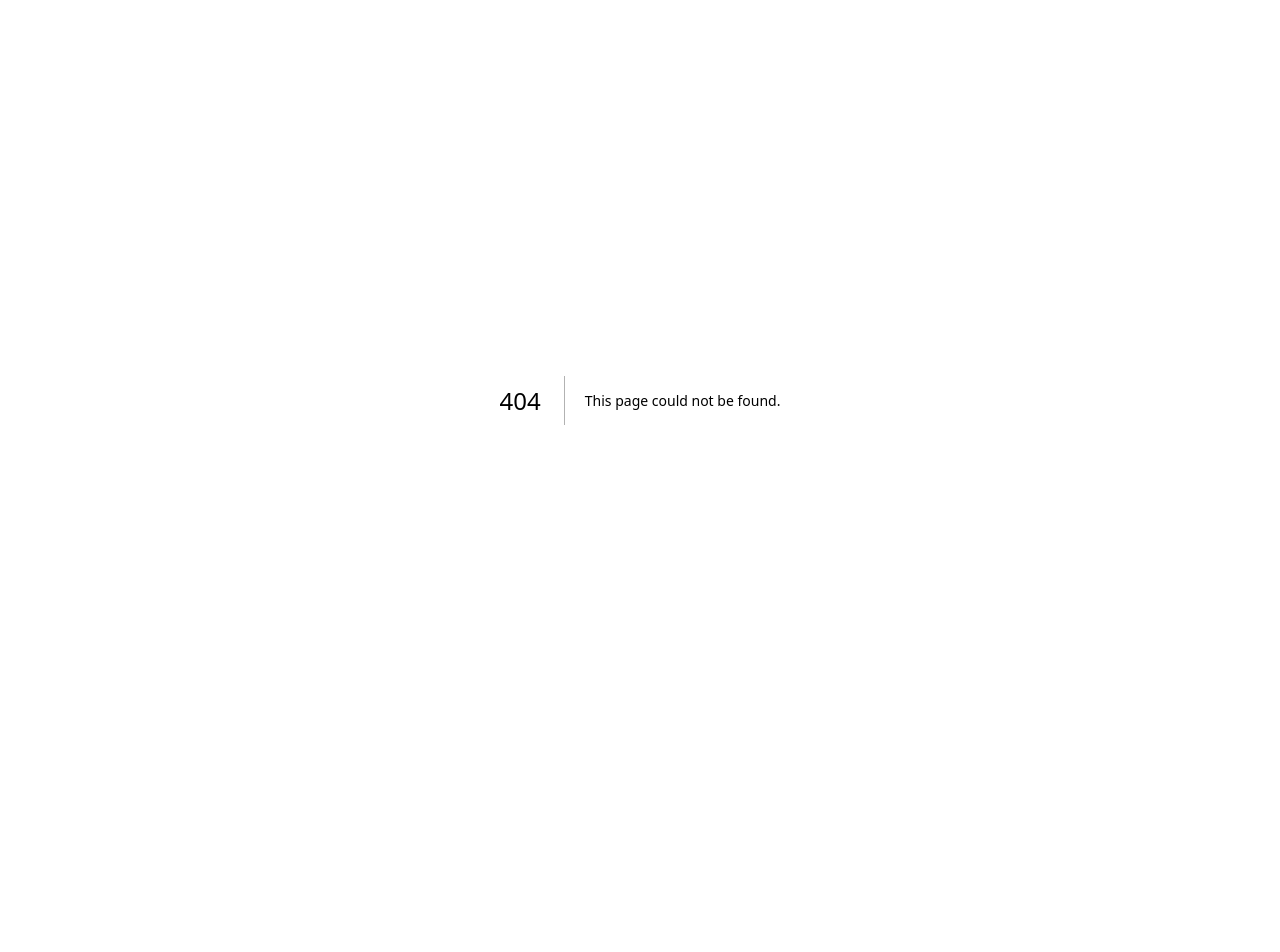
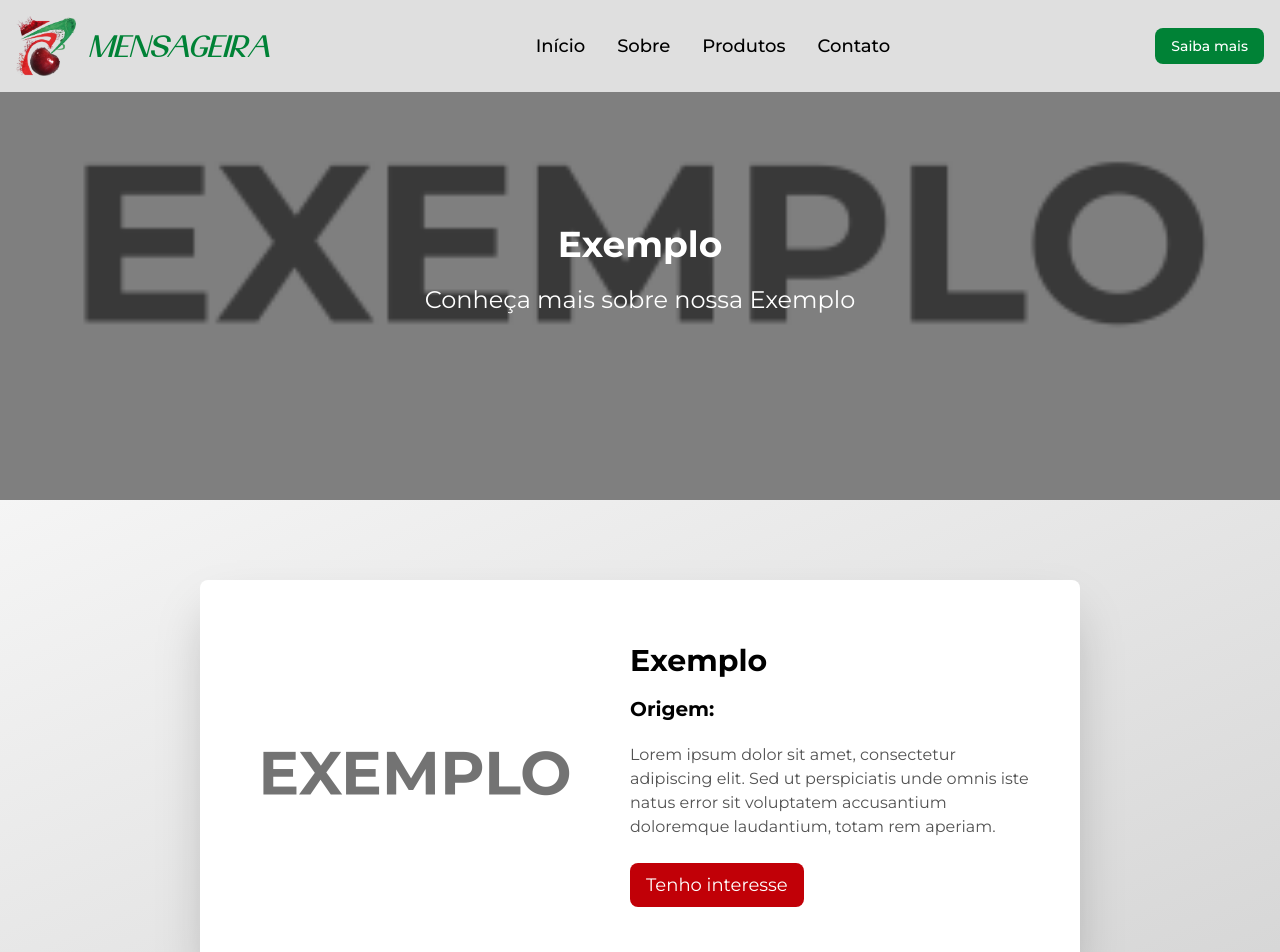
Before and after one commit to OLuizFernando/hortifruti-site, a Next.js app: page /produtos/exemplo in a window 1280 px wide. Before the commit this address had no page. Shown: the top 952 px of the page. Before the commit the page ends 800 px from the top, so only its background shows below. Built offline with nearby package versions, Linux system fonts and the light colour scheme.

Commit message:
create `/produtos/[produto]` dynamic route

```diff
--- /dev/null
+++ b/pages/produtos/[produto]/index.js
@@ -0,0 +1,76 @@
+"use client";
+
+import Navbar from "@/components/Navbar";
+import StaticBanner from "@/components/StaticBanner";
+import Footer from "@/components/Footer";
+import products from "../products.json";
+
+import { useParams } from "next/navigation";
+
+export default function ProdutoPage() {
+  const params = useParams();
+
+  if (!params)
+    return (
+      <>
+        <Navbar />
+        <div className="flex justify-center items-center h-dvh">
+          <span className="text-4xl">Carregando...</span>
+        </div>
+        <Footer />
+      </>
+    );
+
+  const product = products.find((p) => p.slug === params.produto);
+
+  if (!product)
+    return (
+      <>
+        <Navbar />
+        <div className="flex justify-center items-center h-dvh">
+          <span className="text-4xl">Produto não encontrado</span>
+        </div>
+        <Footer />
+      </>
+    );
+
+  return (
+    <>
+      <Navbar />
+      <StaticBanner
+        src={product.bannerSrc}
+        title={product.name}
+        subtitle={`Conheça mais sobre nossa ${product.name}`}
+      />
+      <div className="flex items-center justify-center bg-gradient-to-br from-neutral-100 to-neutral-300 py-15 md:py-20 px-7 md:px-20 lg:px-30 xl:px-50">
+        <div className="flex flex-col lg:flex-row items-center justify-center rounded-lg shadow-2xl bg-white py-0 lg:py-5 px-7 md:px-10">
+          <img className="me-0 lg:me-10" src={product.imgSrc} />
+          <div className="flex flex-col items-center lg:items-start">
+            <h1 className="text-3xl font-bold mb-4">{product.name}</h1>
+            <div className="flex items-center mb-5">
+              <h3 className="text-xl font-bold me-3">Origem:</h3>
+              {product.paises.map((pais) => (
+                <img
+                  key={pais}
+                  className="w-5 h-3 sm:w-10 sm:h-auto me-2"
+                  src={`/paises/${pais}.png`}
+                />
+              ))}
+            </div>
+            <p className="text-neutral-600 mb-6 text-center lg:text-start">
+              {product.text}
+            </p>
+            <a
+              target="_blank"
+              href={`https://wa.me/5511966433031?text=Olá, vim pelo site! Tenho interesse na ${product.name}`}
+              className="text-center text-lg text-white bg-red-700 hover:bg-red-800 focus:ring-4 focus:outline-none focus:ring-red-300 rounded-lg px-4 py-2 mb-10 lg:mb-0"
+            >
+              Tenho interesse
+            </a>
+          </div>
+        </div>
+      </div>
+      <Footer />
+    </>
+  );
+}
```
